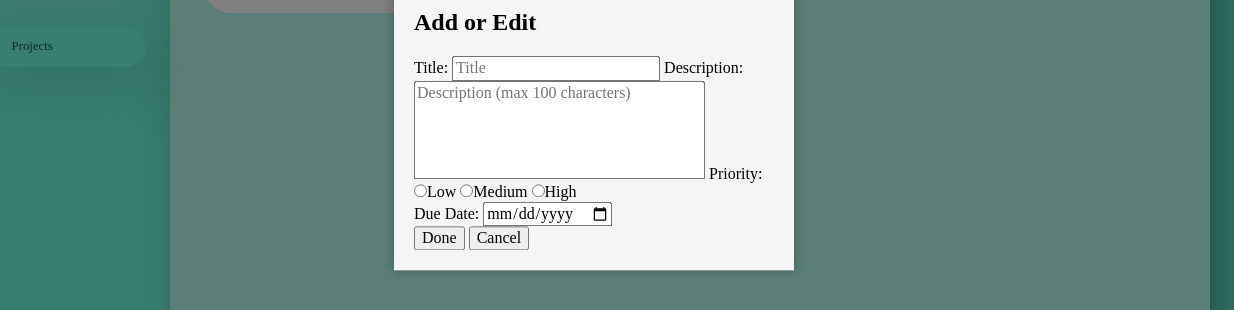
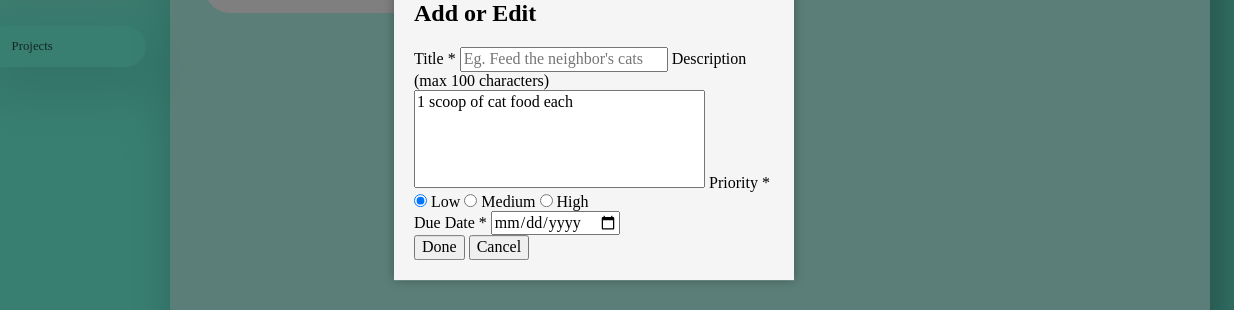
Before and after one commit to norphel/odin-todo-list, a website built with webpack: page dist/index.html in a window 1280 px wide. Both pictures are taken after a click on the element 1199 px from the left and 723 px from the top of the page. Shown: the part 280-590 px from the top of the page, 46-1280 px from the left. Built offline with nearby package versions, Linux system fonts and the light colour scheme; files whose address does not match are found by name.

Commit message:
form structure update

```diff
--- a/dist/index.html
+++ b/dist/index.html
@@ -34,6 +34,7 @@
                 </div>
             </div>
         </div>
+
         <div class="projectContainer">
             <div class="projectCard">
                 <p>Title</p>
@@ -55,7 +56,6 @@
                 <img src="../src/assets/icons/addProject.svg" alt="add project button icon">
             </div>
         </div>
-
 
         <!-- <div class="tasksContainer">
             <h2>Project Name</h2>
@@ -103,31 +103,43 @@
             </div>
 
         </div> -->
+    </main>
 
     <div class="dialogue-box">
         <h2>Add or Edit</h2>
-            <form>
-              <label for="title">Title:</label>
-              <input type="text" id="title" name="title" placeholder="Title" required>
-              <label for="description">Description:</label>
-              <textarea id="description" name="description" placeholder="Description (max 100 characters)" maxlength="100" cols="30" rows="5" required></textarea>
-              <label for="priority">Priority:</label>
+        <form action="./index.html">
+            <label for="title">Title <span>*</span>
+                <input type="text" id="title" name="title" placeholder="Eg. Feed the neighbor's cats" required>
+            </label>
+            <label for="description">Description (max 100 characters)
+                <textarea id="description" name="description" placeholder="" maxlength="100" cols="30" rows="5">1 scoop of cat food each</textarea>
+            </label>
+            <label for="priority">Priority <span>*</span>
                 <div id="priority">
-                <label><input type="radio" name="priority" value="low">Low</label>
-                <label><input type="radio" name="priority" value="medium">Medium</label>
-                <label><input type="radio" name="priority" value="high">High</label>
+                    <label for="lowPriority">
+                        <input type="radio" name="priority" value="low" checked>
+                        Low
+                    </label>
+                    <label for="mediumPriority">
+                        <input type="radio" name="priority" value="medium">
+                        Medium
+                    </label>
+                    <label for="highPriority">
+                        <input type="radio" name="priority" value="high">
+                        High
+                    </label>
                 </div>
-              <label for="due-date">Due Date:</label>
+            </label>
+            <label for="due-date">Due Date <span>*</span>
                 <input type="date" id="due-date" name="due-date" required>
+            </label>
             <div class="buttons">
                 <button type="submit" name="done">Done</button>
-                <button type="button" name="cancel">Cancel</button>
+                <button type="button" name="cancel" class="btn-cancel">Cancel</button>
             </div>
         </form>
     </div>
 
     <div class="overlay"></div>
-
-    </main>
 </body>
 </html>
```
Lines whose indentation alone changed are shown as unchanged.
